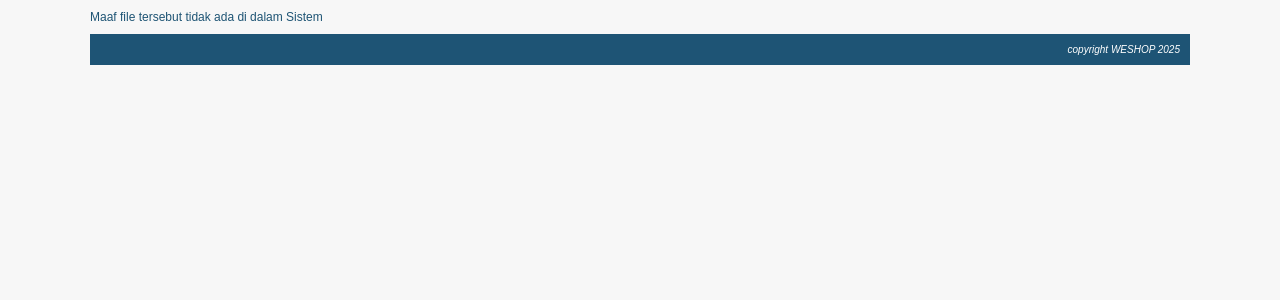
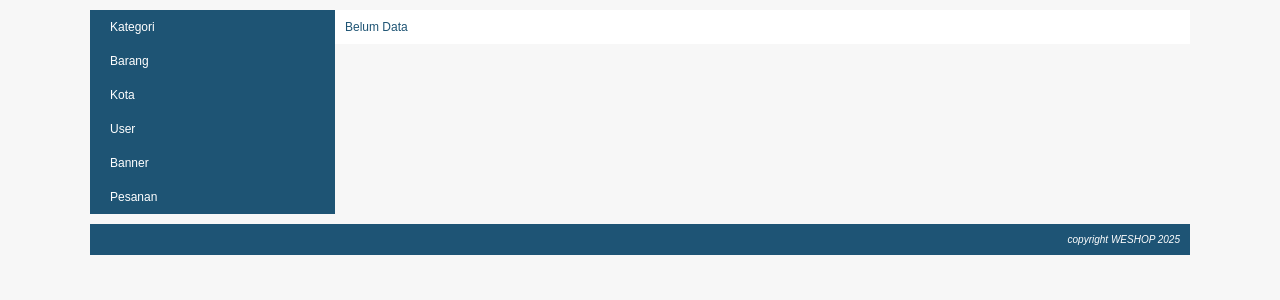
Before and after one commit to johansyahdiaz/online-shop-php, a PHP site: page /online-shop/index.php?page=my_profile in a window 1280 px wide. Shown: the part 110-410 px from the top of the page. Run offline with PHP 8.4, Linux system fonts and the light colour scheme.

Commit message:
feat(profile): create ui profile

```diff
--- a/css/style.css
+++ b/css/style.css
@@ -113,3 +113,37 @@ body {
   margin-bottom: 10px;
   font-size: 11px;
 }
+
+#bg-page-profile {
+  overflow: hidden;
+}
+
+#menu-profile {
+  float: left;
+  width: 245px;
+  background: #1e5474;
+}
+
+#menu-profile ul {
+  margin: 0px;
+  padding: 0px;
+  list-style: none;
+}
+
+#menu-profile ul li a {
+  display: block;
+  color: white;
+  text-decoration: none;
+  padding: 10px 20px;
+}
+
+#menu-profile ul li a:hover {
+  background: orange;
+}
+
+#profile-content {
+  float: left;
+  width: 835px;
+  padding: 10px;
+  background: white;
+}
--- /dev/null
+++ b/my_profile.php
@@ -0,0 +1,27 @@
+<div id="bg-page-profile">
+    <div id="menu-profile">
+        <ul>
+            <li>
+                <a href="<?php echo BASE_URL . "index.php?page=my_profile&module=kategori&action=list"; ?>">Kategori</a>
+            </li>
+            <li>
+                <a href="<?php echo BASE_URL . "index.php?page=my_profile&module=barang&action=list"; ?>">Barang</a>
+            </li>
+            <li>
+                <a href="<?php echo BASE_URL . "index.php?page=my_profile&module=kota&action=list"; ?>">Kota</a>
+            </li>
+            <li>
+                <a href="<?php echo BASE_URL . "index.php?page=my_profile&module=user&action=list"; ?>">User</a>
+            </li>
+            <li>
+                <a href="<?php echo BASE_URL . "index.php?page=my_profile&module=banner&action=list"; ?>">Banner</a>
+            </li>
+            <li>
+                <a href="<?php echo BASE_URL . "index.php?page=my_profile&module=pesanan&action=list"; ?>">Pesanan</a>
+            </li>
+        </ul>
+    </div>
+    <div id="profile-content">
+        Belum Data
+    </div>
+</div>
```
